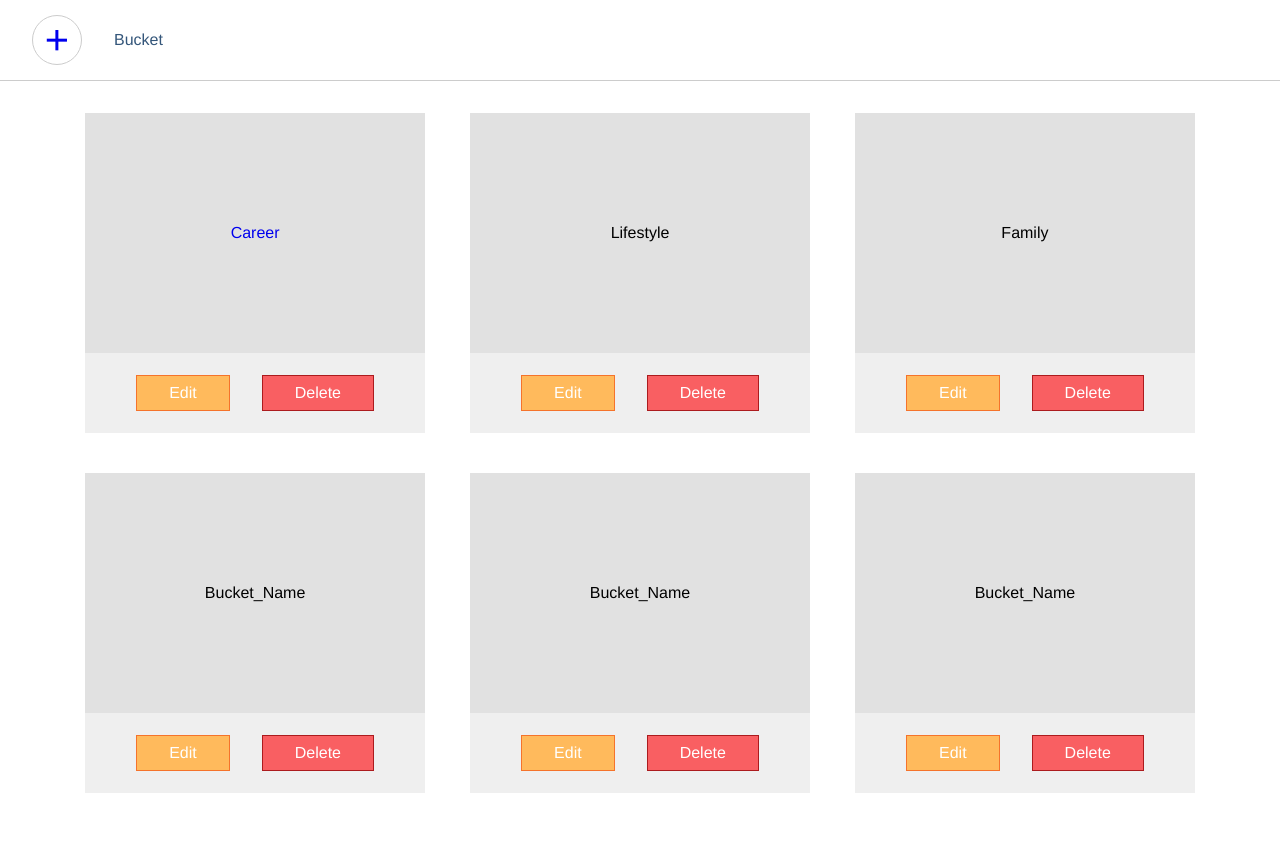
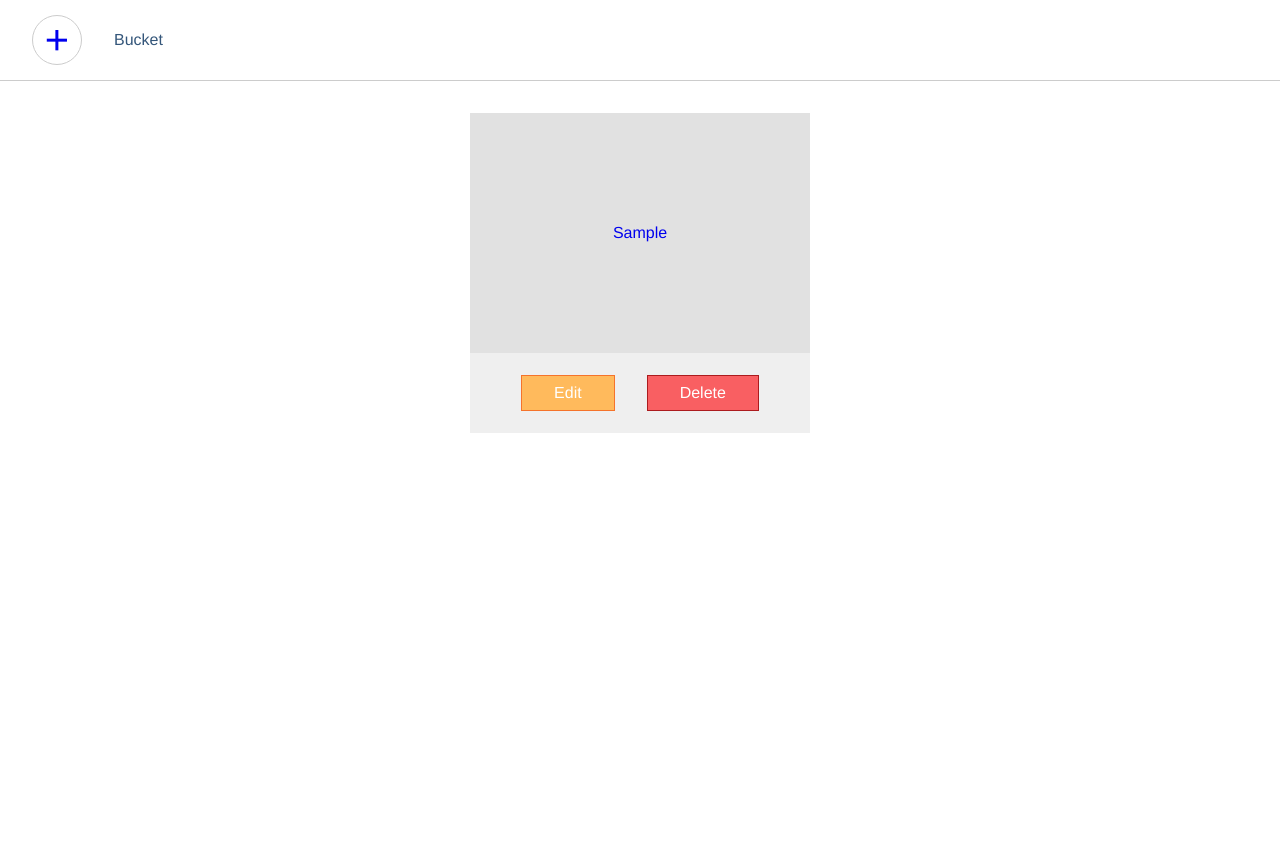
Before and after one commit to ckwagaba/bucketlist, a Flask app: template app/templates/buckets.html in a window 1280 px wide. Shown: the part 80-945 px from the top of the page. After the commit the page ends 513 px from the top, so only its background shows below. Run offline with Flask 2, Linux system fonts and the light colour scheme; the template is opened without the code that fills it: most values are stand-ins (such as "Sample title", 1, 10 or a date in 2020).

Commit message:
created buckets

```diff
--- a/app/templates/buckets.html
+++ b/app/templates/buckets.html
@@ -16,53 +16,19 @@
         </section>
         <section class="main_main">
 
+            {% if not user_buckets %}
+                <div>No bucket lists. Let's create one!</div>
+                {% else %}
+                    {% for i in user_buckets %}
                         <div class="bucket">
-                <a href="/goals"><div class="bucket_thumb">Career</div></a>
+                            <a href="/goals"><div class="bucket_thumb">{{i}}</div></a>
                             <div class="bucket_buttons">
                                 <span class="bucket_thumb_button bucket_thumb_edit_button">Edit</span>
                                 <span class="bucket_thumb_button bucket_thumb_delete_button">Delete</span>
                             </div>
                         </div>
-
-            <div class="bucket">
-                <div class="bucket_thumb">Lifestyle</div>
-                <div class="bucket_buttons">
-                    <span class="bucket_thumb_button bucket_thumb_edit_button">Edit</span>
-                    <span class="bucket_thumb_button bucket_thumb_delete_button">Delete</span>
-                </div>
-            </div>
-
-            <div class="bucket">
-                <div class="bucket_thumb">Family</div>
-                <div class="bucket_buttons">
-                    <span class="bucket_thumb_button bucket_thumb_edit_button">Edit</span>
-                    <span class="bucket_thumb_button bucket_thumb_delete_button">Delete</span>
-                </div>
-            </div>
-
-            <div class="bucket">
-                <div class="bucket_thumb">Bucket_Name</div>
-                <div class="bucket_buttons">
-                    <span class="bucket_thumb_button bucket_thumb_edit_button">Edit</span>
-                    <span class="bucket_thumb_button bucket_thumb_delete_button">Delete</span>
-                </div>
-            </div>
-
-            <div class="bucket">
-                <div class="bucket_thumb">Bucket_Name</div>
-                <div class="bucket_buttons">
-                    <span class="bucket_thumb_button bucket_thumb_edit_button">Edit</span>
-                    <span class="bucket_thumb_button bucket_thumb_delete_button">Delete</span>
-                </div>
-            </div>
-
-            <div class="bucket">
-                <div class="bucket_thumb">Bucket_Name</div>
-                <div class="bucket_buttons">
-                    <span class="bucket_thumb_button bucket_thumb_edit_button">Edit</span>
-                    <span class="bucket_thumb_button bucket_thumb_delete_button">Delete</span>
-                </div>
-            </div>
+                    {% endfor %}
+            {% endif %}
 
         </section>
     </main>
--- a/app/templates/create_bucket.html
+++ b/app/templates/create_bucket.html
@@ -17,8 +17,8 @@
         </section>
         <section class="main_main">
             <div id="form">
-                <form action="/save_bucket" method="post" name="create_bucket">
-                    <div><input type="text" name="user_email" placeholder="Bucket Name" /></div>
+                <form action="/create_bucket" method="post" name="create_bucket">
+                    <div><input type="text" name="bucket_name" placeholder="Bucket Name" /></div>
                     <div id="sign_in_button_container"><input type="submit" value="Create"/></div>
                 </form>
             </div>
```
Also changed, not shown: app/views.py (+18 -1 lines). Lines whose indentation alone changed are shown as unchanged.
